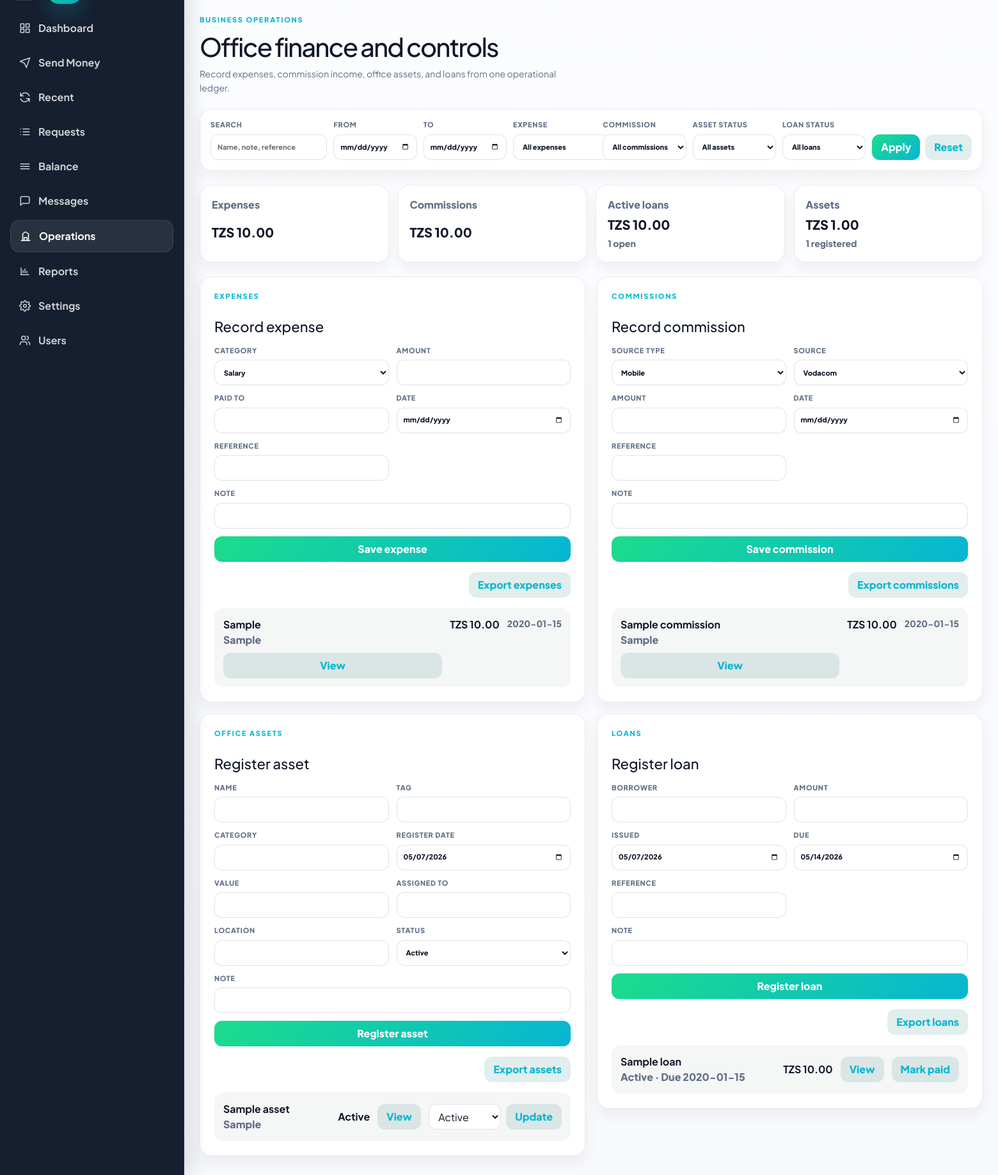
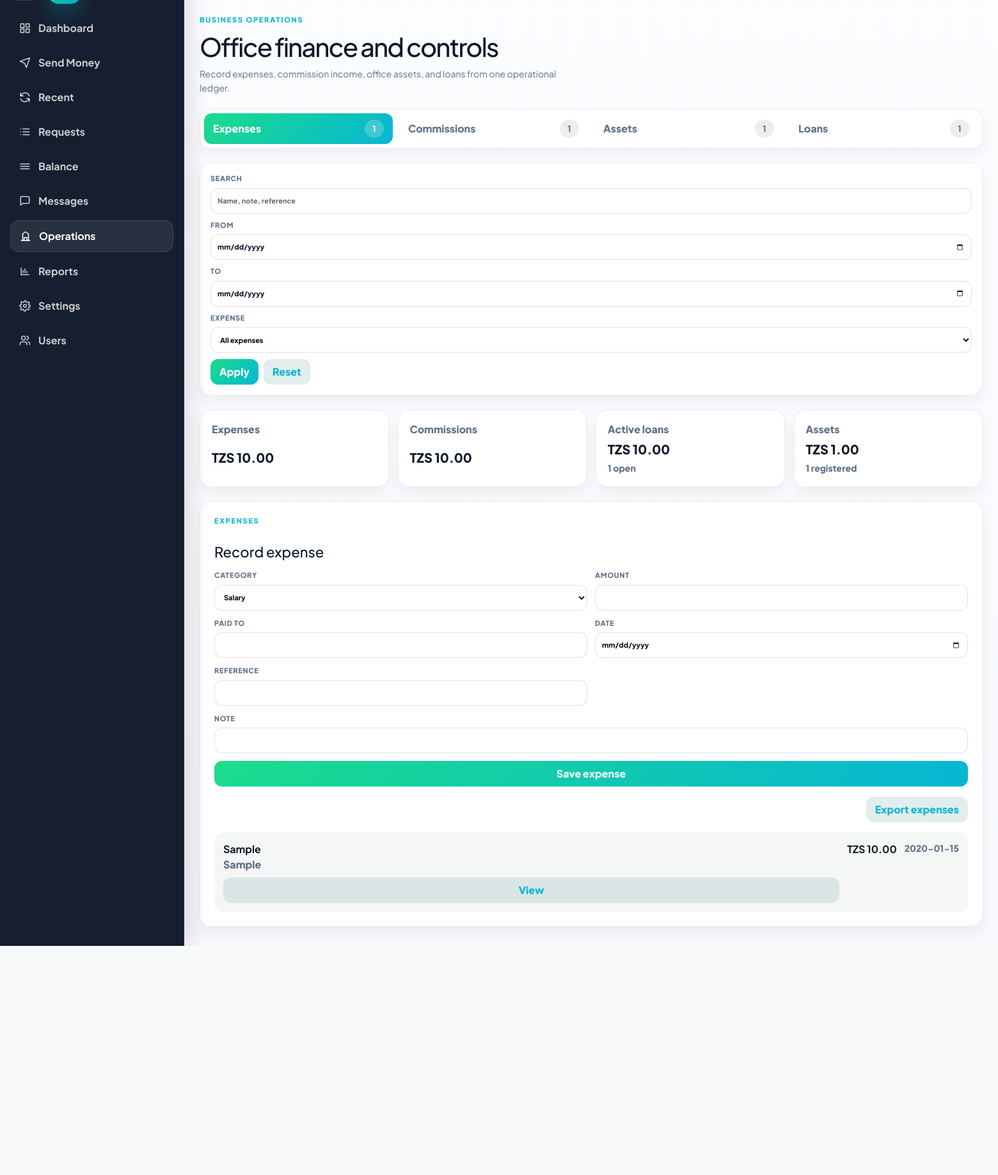
Before and after one commit to Estyzo/myadmin, a Flask app: page /operations in a window 1560 px wide. Shown: the part 70-1906 px from the top of the page at 64% size. After the commit the page ends 1548 px from the top, so only its background shows below. Run offline with Flask 3, Linux system fonts and the light colour scheme; the visitor is signed in with stand-in values (Sample User, id 1); data comes from the database, SQL or seed files in the repository; tables that the repository leaves empty hold one stand-in row (values such as "Sample post").

Commit message:
fixed tabular view

```diff
--- a/app/routes/operations.py
+++ b/app/routes/operations.py
@@ -90,7 +90,7 @@ def create_asset_record():
 
 def update_asset_record_status():
     update_asset_status(request.form.get("asset_id"), request.form.get("status"), config=current_app.config)
-    return redirect(url_for("operations"))
+    return redirect(url_for("operations", tab="assets"))
 
 
 def create_loan_record():
@@ -102,7 +102,7 @@ def create_loan_record():
 
 def mark_loan_record_paid():
     mark_loan_paid(request.form.get("loan_id"), config=current_app.config)
-    return redirect(url_for("operations"))
+    return redirect(url_for("operations", tab="loans"))
 
 
 def register_operations_routes(app):
--- a/static/operations.css
+++ b/static/operations.css
@@ -33,9 +33,54 @@
   gap: 14px;
 }
 
+.ops-tabs {
+  display: grid;
+  grid-template-columns: repeat(4, minmax(0, 1fr));
+  gap: 10px;
+  padding: 6px;
+  border: 1px solid rgba(15, 24, 41, 0.08);
+  border-radius: 16px;
+  background: rgba(255, 255, 255, 0.82);
+  box-shadow: var(--shadow-soft);
+}
+
+.ops-tabs a {
+  display: flex;
+  min-height: 48px;
+  align-items: center;
+  justify-content: space-between;
+  gap: 10px;
+  border-radius: 12px;
+  padding: 0 14px;
+  color: var(--muted);
+  font-weight: 900;
+  text-decoration: none;
+}
+
+.ops-tabs a.active {
+  background: linear-gradient(135deg, var(--emerald), var(--teal));
+  color: #fff;
+}
+
+.ops-tabs strong {
+  display: inline-flex;
+  min-width: 30px;
+  min-height: 28px;
+  align-items: center;
+  justify-content: center;
+  border-radius: 999px;
+  background: rgba(15, 24, 41, 0.08);
+  color: inherit;
+  font-size: 13px;
+}
+
+.ops-tabs a.active strong {
+  background: rgba(255, 255, 255, 0.22);
+}
+
 .ops-filter-bar {
   display: grid;
-  grid-template-columns: minmax(180px, 1.4fr) repeat(6, minmax(130px, 1fr)) auto;
+  grid-template-columns: minmax(190px, 1.3fr) repeat(auto-fit, minmax(150px, 1fr)) auto;
   gap: 10px;
   align-items: end;
   padding: 16px;
@@ -110,13 +155,6 @@
   color: var(--navy);
   font-size: 20px;
   font-weight: 900;
-}
-
-.ops-grid {
-  display: grid;
-  grid-template-columns: repeat(2, minmax(0, 1fr));
-  gap: 18px;
-  align-items: start;
 }
 
 .ops-panel {
@@ -227,7 +265,7 @@
 
 @media (max-width: 1100px) {
   .ops-summary-grid,
-  .ops-grid,
+  .ops-tabs,
   .ops-filter-bar {
     grid-template-columns: repeat(2, minmax(0, 1fr));
   }
@@ -235,7 +273,7 @@
 
 @media (max-width: 720px) {
   .ops-summary-grid,
-  .ops-grid,
+  .ops-tabs,
   .ops-filter-bar,
   .ops-form,
   .ops-row,
--- a/templates/operations.html
+++ b/templates/operations.html
@@ -25,14 +25,35 @@
   {% if error %}<div class="ops-alert error">{{ error }}</div>{% endif %}
   {% if notice %}<div class="ops-alert success">{{ notice }}</div>{% endif %}
 
+  <nav class="ops-tabs" aria-label="Operations ledgers">
+    <a href="{{ url_for('operations', tab='expenses', q=filters.q, date_from=filters.date_from, date_to=filters.date_to, expense_category=filters.expense_category) }}" class="{% if active_tab == 'expenses' %}active{% endif %}" {% if active_tab == 'expenses' %}aria-current="page"{% endif %}>
+      <span>Expenses</span><strong>{{ expenses|length }}</strong>
+    </a>
+    <a href="{{ url_for('operations', tab='commissions', q=filters.q, date_from=filters.date_from, date_to=filters.date_to, commission_type=filters.commission_type, commission_source=filters.commission_source) }}" class="{% if active_tab == 'commissions' %}active{% endif %}" {% if active_tab == 'commissions' %}aria-current="page"{% endif %}>
+      <span>Commissions</span><strong>{{ commissions|length }}</strong>
+    </a>
+    <a href="{{ url_for('operations', tab='assets', q=filters.q, date_from=filters.date_from, date_to=filters.date_to, asset_status=filters.asset_status) }}" class="{% if active_tab == 'assets' %}active{% endif %}" {% if active_tab == 'assets' %}aria-current="page"{% endif %}>
+      <span>Assets</span><strong>{{ assets|length }}</strong>
+    </a>
+    <a href="{{ url_for('operations', tab='loans', q=filters.q, date_from=filters.date_from, date_to=filters.date_to, loan_status=filters.loan_status) }}" class="{% if active_tab == 'loans' %}active{% endif %}" {% if active_tab == 'loans' %}aria-current="page"{% endif %}>
+      <span>Loans</span><strong>{{ loans|length }}</strong>
+    </a>
+  </nav>
+
   <form class="ops-filter-bar" method="get" action="{{ url_for('operations') }}">
+    <input type="hidden" name="tab" value="{{ active_tab }}">
     <label><span>Search</span><input type="search" name="q" value="{{ filters.q }}" placeholder="Name, note, reference"></label>
     <label><span>From</span><input type="date" name="date_from" value="{{ filters.date_from }}"></label>
     <label><span>To</span><input type="date" name="date_to" value="{{ filters.date_to }}"></label>
+    {% if active_tab == 'expenses' %}
     <label><span>Expense</span><select name="expense_category"><option value="">All expenses</option>{% for item in expense_categories %}<option value="{{ item }}" {% if filters.expense_category == item %}selected{% endif %}>{{ item }}</option>{% endfor %}</select></label>
+    {% elif active_tab == 'commissions' %}
     <label><span>Commission</span><select name="commission_type"><option value="">All commissions</option><option value="mobile" {% if filters.commission_type == 'mobile' %}selected{% endif %}>Mobile</option><option value="bank" {% if filters.commission_type == 'bank' %}selected{% endif %}>Banking</option></select></label>
+    {% elif active_tab == 'assets' %}
     <label><span>Asset status</span><select name="asset_status"><option value="">All assets</option>{% for item in asset_statuses %}<option value="{{ item }}" {% if filters.asset_status == item %}selected{% endif %}>{{ item|title }}</option>{% endfor %}</select></label>
+    {% elif active_tab == 'loans' %}
     <label><span>Loan status</span><select name="loan_status"><option value="">All loans</option>{% for item in loan_statuses %}<option value="{{ item }}" {% if filters.loan_status == item %}selected{% endif %}>{{ item|title }}</option>{% endfor %}</select></label>
+    {% endif %}
     <div class="ops-filter-actions">
       <button type="submit">Apply</button>
       <a href="{{ url_for('operations') }}">Reset</a>
@@ -46,11 +67,11 @@
     <article><span>Assets</span><strong>{{ money(summary.assets_total) }}</strong><small>{{ summary.assets_count }} registered</small></article>
   </section>
 
-  <section class="ops-grid">
-    <article class="ops-panel">
+  {% if active_tab == 'expenses' %}
+  <section class="ops-panel">
       <p class="card-kicker">Expenses</p>
       <h3>Record expense</h3>
-      <form class="ops-form" method="post" action="{{ url_for('create_expense_record') }}">
+      <form class="ops-form" method="post" action="{{ url_for('create_expense_record', tab='expenses') }}">
         <input type="hidden" name="csrf_token" value="{{ csrf_token }}">
         <label><span>Category</span><select name="category">{% for item in expense_categories %}<option value="{{ item }}">{{ item }}</option>{% endfor %}</select></label>
         <label><span>Amount</span><input type="number" name="amount" min="0" step="0.01" required></label>
@@ -84,12 +105,13 @@
         <div class="ops-row"><div><strong>{{ item.category }}</strong><span>{{ item.paid_to or item.note or "-" }}</span></div><b>{{ money(item.amount) }}</b><small>{{ item.payment_date }}</small><button class="row-action-btn" type="button" data-detail-trigger="true" data-detail-payload='{{ expense_detail|tojson|forceescape }}'>View</button></div>
         {% else %}<div class="ops-empty">No expenses recorded yet.</div>{% endfor %}
       </div>
-    </article>
+  </section>
+  {% elif active_tab == 'commissions' %}
 
-    <article class="ops-panel">
+  <section class="ops-panel">
       <p class="card-kicker">Commissions</p>
       <h3>Record commission</h3>
-      <form class="ops-form" method="post" action="{{ url_for('create_commission_record') }}">
+      <form class="ops-form" method="post" action="{{ url_for('create_commission_record', tab='commissions') }}">
         <input type="hidden" name="csrf_token" value="{{ csrf_token }}">
         <label><span>Source type</span><select name="source_type" data-commission-source-type><option value="mobile">Mobile</option><option value="bank">Banking</option></select></label>
         <label><span>Source</span><select name="source_name" data-commission-source>{% for item in mobile_sources %}<option value="{{ item }}" data-source-type="mobile">{{ item }}</option>{% endfor %}{% for item in bank_sources %}<option value="{{ item }}" data-source-type="bank">{{ item }}</option>{% endfor %}</select></label>
@@ -123,12 +145,13 @@
         <div class="ops-row"><div><strong>{{ item.source_name }}</strong><span>{{ item.source_type|title }}</span></div><b>{{ money(item.amount) }}</b><small>{{ item.commission_date }}</small><button class="row-action-btn" type="button" data-detail-trigger="true" data-detail-payload='{{ commission_detail|tojson|forceescape }}'>View</button></div>
         {% else %}<div class="ops-empty">No commissions recorded yet.</div>{% endfor %}
       </div>
-    </article>
+  </section>
+  {% elif active_tab == 'assets' %}
 
-    <article class="ops-panel">
+  <section class="ops-panel">
       <p class="card-kicker">Office Assets</p>
       <h3>Register asset</h3>
-      <form class="ops-form" method="post" action="{{ url_for('create_asset_record') }}">
+      <form class="ops-form" method="post" action="{{ url_for('create_asset_record', tab='assets') }}">
         <input type="hidden" name="csrf_token" value="{{ csrf_token }}">
         <label><span>Name</span><input type="text" name="asset_name" required></label>
         <label><span>Tag</span><input type="text" name="asset_tag"></label>
@@ -168,7 +191,7 @@
           <div><strong>{{ item.asset_name }}</strong><span>{{ item.asset_tag or item.location or "-" }}</span></div>
           <b>{{ item.status|title }}</b>
           <button class="row-action-btn" type="button" data-detail-trigger="true" data-detail-payload='{{ asset_detail|tojson|forceescape }}'>View</button>
-          <form method="post" action="{{ url_for('update_asset_record_status') }}">
+          <form method="post" action="{{ url_for('update_asset_record_status', tab='assets') }}">
             <input type="hidden" name="csrf_token" value="{{ csrf_token }}">
             <input type="hidden" name="asset_id" value="{{ item.id }}">
             <select name="status">{% for status in asset_statuses %}<option value="{{ status }}" {% if item.status == status %}selected{% endif %}>{{ status|title }}</option>{% endfor %}</select>
@@ -177,12 +200,13 @@
         </div>
         {% else %}<div class="ops-empty">No assets registered yet.</div>{% endfor %}
       </div>
-    </article>
+  </section>
+  {% elif active_tab == 'loans' %}
 
-    <article class="ops-panel">
+  <section class="ops-panel">
       <p class="card-kicker">Loans</p>
       <h3>Register loan</h3>
-      <form class="ops-form" method="post" action="{{ url_for('create_loan_record') }}">
+      <form class="ops-form" method="post" action="{{ url_for('create_loan_record', tab='loans') }}">
         <input type="hidden" name="csrf_token" value="{{ csrf_token }}">
         <label><span>Borrower</span><input type="text" name="borrower_name" required></label>
         <label><span>Amount</span><input type="number" name="amount" min="0" step="0.01" required></label>
@@ -219,7 +243,7 @@
           <b>{{ money(item.amount) }}</b>
           <button class="row-action-btn" type="button" data-detail-trigger="true" data-detail-payload='{{ loan_detail|tojson|forceescape }}'>View</button>
           {% if item.status != 'paid' %}
-          <form method="post" action="{{ url_for('mark_loan_record_paid') }}">
+          <form method="post" action="{{ url_for('mark_loan_record_paid', tab='loans') }}">
             <input type="hidden" name="csrf_token" value="{{ csrf_token }}">
             <input type="hidden" name="loan_id" value="{{ item.id }}">
             <button type="submit">Mark paid</button>
@@ -230,8 +254,8 @@
         </div>
         {% else %}<div class="ops-empty">No loans registered yet.</div>{% endfor %}
       </div>
-    </article>
   </section>
+  {% endif %}
 </section>
 {% endblock %}
 
```
Also changed, not shown: app/services/operations.py (+8 -0 lines), app/services/reports.py (+9 -0 lines), static/reports.css (+47 -9 lines), templates/reports.html (+35 -7 lines).
